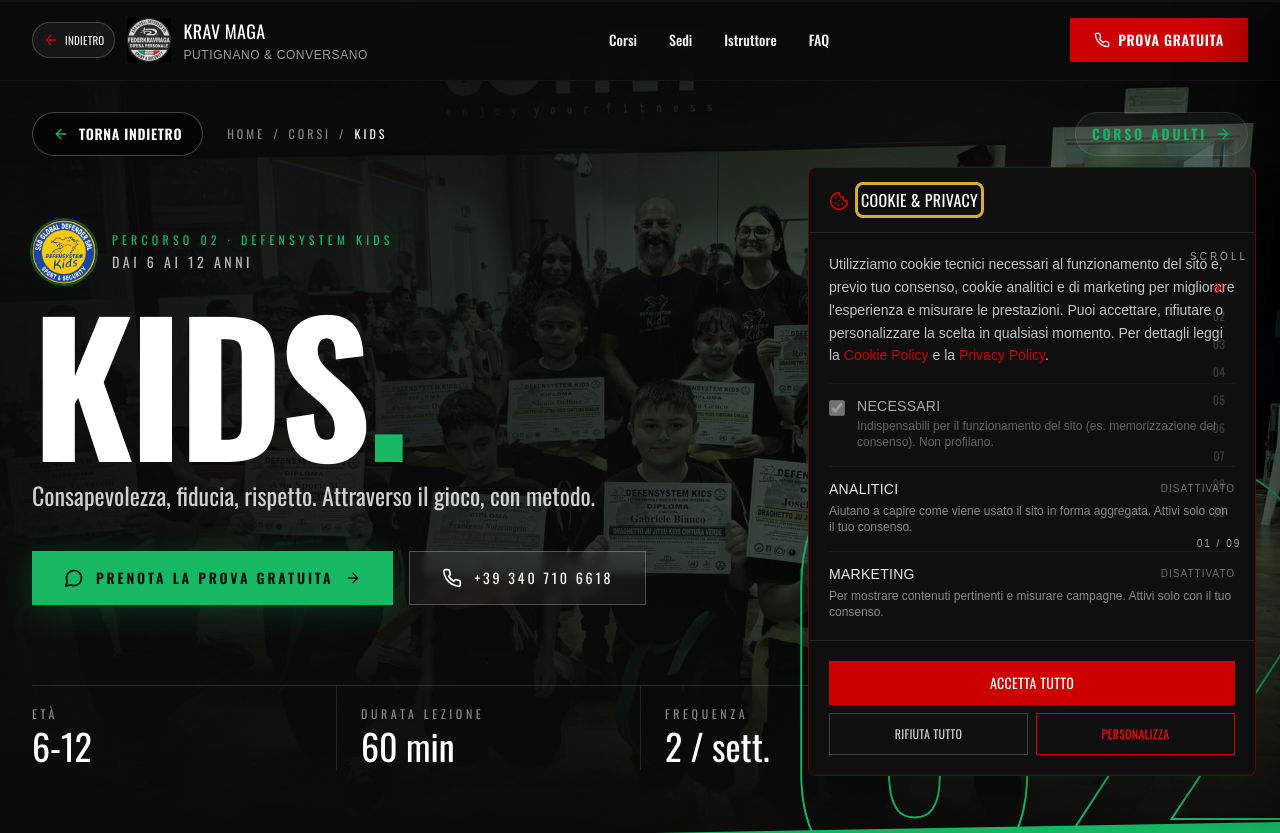
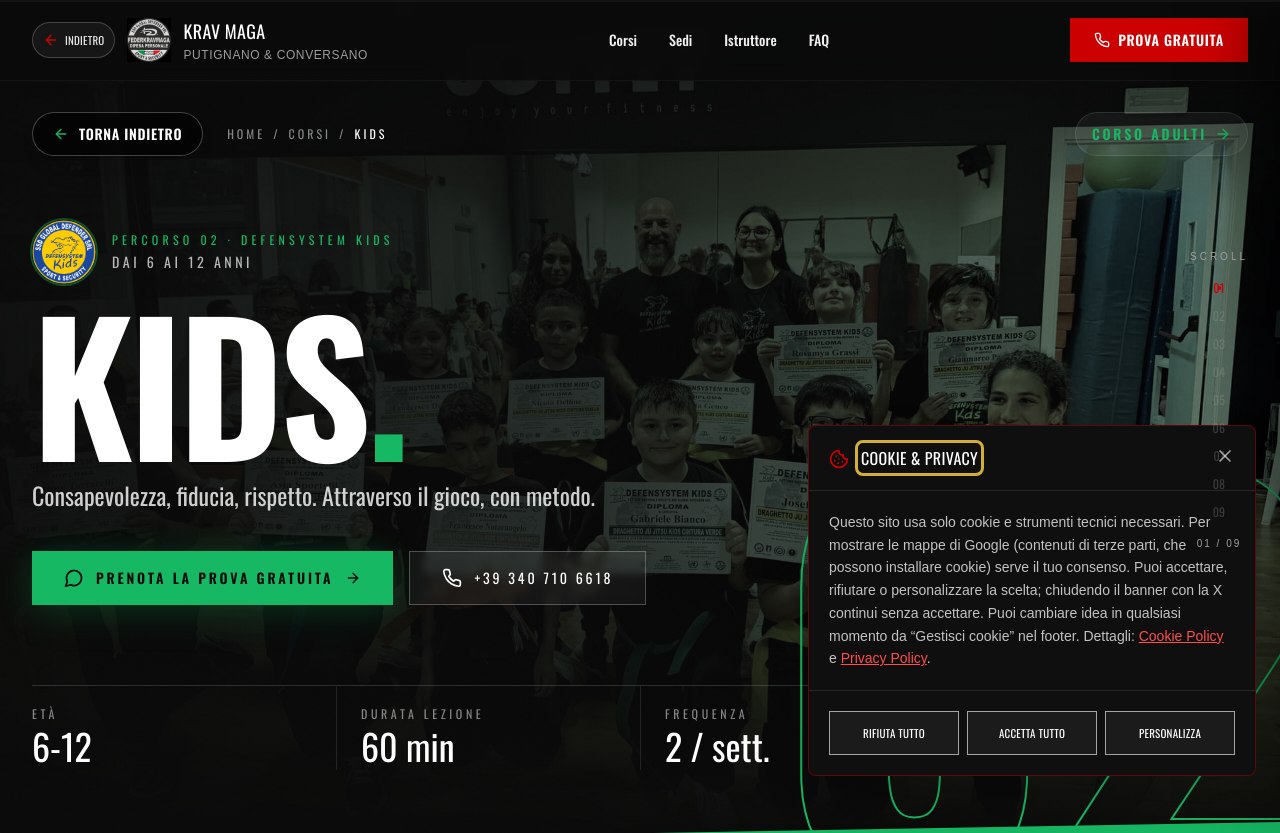
Before and after one commit to juannid92/kravmagaputignano, a Next.js app: page /corsi/kids in a window 1280 px wide. Shown: the top 833 px of the page. Built offline with nearby package versions, Linux system fonts and the light colour scheme.

Commit message:
feat(gdpr): consenso v2 con scadenza 6 mesi, blocco preventivo Google Maps, banner con pulsanti di pari evidenza

```diff
--- a/src/components/CookieConsent.tsx
+++ b/src/components/CookieConsent.tsx
@@ -7,24 +7,22 @@
 
 type Mode = "banner" | "settings";
 
+// Tutti i pulsanti di scelta hanno lo stesso stile e la stessa evidenza
+// (Linee guida Garante Privacy 10/06/2021 ed EDPB): nessun "dark pattern".
+const BTN =
+  "w-full min-h-[44px] border border-white/60 bg-white/5 hover:bg-white hover:text-black text-white font-display text-[11px] tracking-[0.15em] uppercase py-3 px-2 transition-colors";
+
 export function CookieConsent() {
   const [mode, setMode] = useState<Mode | null>(null);
-  const [analytics, setAnalytics] = useState(false);
-  const [marketing, setMarketing] = useState(false);
+  const [thirdParty, setThirdParty] = useState(false);
   const [show, setShow] = useState(false);
   const dialogRef = useRef<HTMLDivElement>(null);
 
-  // Esponi un evento globale per riaprire il pannello dal footer.
+  // Evento globale per riaprire il pannello dal footer / dalle pagine legali.
   useEffect(() => {
     function openSettings() {
       const c = readConsent();
-      if (c) {
-        setAnalytics(c.analytics);
-        setMarketing(c.marketing);
-      } else {
-        setAnalytics(false);
-        setMarketing(false);
-      }
+      setThirdParty(c ? c.thirdParty : false);
       setMode("settings");
       setShow(true);
     }
@@ -32,7 +30,7 @@
     return () => window.removeEventListener("km:open-cookie-settings", openSettings);
   }, []);
 
-  // Mostra il banner al primo mount se non c'è consenso salvato.
+  // Mostra il banner se non c'e' una scelta valida (assente o scaduta dopo 6 mesi).
   useEffect(() => {
     const c = readConsent();
     if (!c) {
@@ -41,7 +39,7 @@
     }
   }, []);
 
-  // Blocca lo scroll della pagina solo quando il pannello impostazioni è aperto a tutto schermo.
+  // Blocca lo scroll solo quando il pannello impostazioni e' aperto a tutto schermo.
   useEffect(() => {
     if (!show || mode !== "settings") return;
     const original = document.body.style.overflow;
@@ -51,9 +49,7 @@
     };
   }, [show, mode]);
 
-  // Focus trap + Escape handling. WCAG 2.1.2 / 2.4.3 / 4.1.2.
-  // Escape only closes the settings panel — the banner has explicit
-  // Accept/Reject, so users must not be able to dismiss consent by Escape.
+  // Focus trap + Escape. Nel banner Escape non fa nulla: scelta esplicita richiesta.
   useEffect(() => {
     if (!show || !mode) return;
     const dialog = dialogRef.current;
@@ -99,17 +95,17 @@
   if (!show || !mode) return null;
 
   function acceptAll() {
-    writeConsent({ analytics: true, marketing: true });
+    writeConsent({ thirdParty: true });
     setShow(false);
   }
 
   function rejectAll() {
-    writeConsent({ analytics: false, marketing: false });
+    writeConsent({ thirdParty: false });
     setShow(false);
   }
 
   function saveCustom() {
-    writeConsent({ analytics, marketing });
+    writeConsent({ thirdParty });
     setShow(false);
   }
 
@@ -142,115 +138,77 @@
               {isSettings ? "Gestisci Cookie" : "Cookie & Privacy"}
             </h2>
           </div>
-          {isSettings && (
+          {/* X: nel banner equivale a "continua senza accettare" (= rifiuta); nelle impostazioni chiude senza salvare. */}
           <button
             type="button"
-              onClick={() => setShow(false)}
-              aria-label="Chiudi"
-              className="text-white/50 hover:text-white transition-colors"
+            onClick={isSettings ? () => setShow(false) : rejectAll}
+            aria-label={isSettings ? "Chiudi" : "Chiudi e continua senza accettare"}
+            className="text-white/60 hover:text-white transition-colors"
           >
             <X className="w-5 h-5" />
           </button>
-          )}
         </div>
 
         {/* Body */}
         <div className="p-5 space-y-4 text-sm font-body text-white/75 leading-relaxed">
           <p>
-            Utilizziamo cookie tecnici necessari al funzionamento del sito e, previo tuo
-            consenso, cookie analitici e di marketing per migliorare l&apos;esperienza e
-            misurare le prestazioni. Puoi accettare, rifiutare o personalizzare la scelta
-            in qualsiasi momento. Per dettagli leggi la{" "}
-            <Link href="/cookie-policy" className="text-[#CC0000] hover:underline">
+            Questo sito usa solo cookie e strumenti tecnici necessari. Per mostrare le
+            mappe di Google (contenuti di terze parti, che possono installare cookie)
+            serve il tuo consenso. Puoi accettare, rifiutare o personalizzare la scelta;
+            chiudendo il banner con la X continui senza accettare. Puoi cambiare idea
+            in qualsiasi momento da &ldquo;Gestisci cookie&rdquo; nel footer. Dettagli:{" "}
+            <Link href="/cookie-policy" className="text-[#FF4D4D] underline hover:text-white">
               Cookie Policy
             </Link>{" "}
-            e la{" "}
-            <Link href="/privacy-policy" className="text-[#CC0000] hover:underline">
+            e{" "}
+            <Link href="/privacy-policy" className="text-[#FF4D4D] underline hover:text-white">
               Privacy Policy
             </Link>
             .
           </p>
 
+          {isSettings && (
+            <>
               <ConsentRow
                 title="Necessari"
-            description="Indispensabili per il funzionamento del sito (es. memorizzazione del consenso). Non profilano."
+                description="Indispensabili per il funzionamento del sito e per ricordare la tua scelta. Non profilano."
                 checked
                 disabled
                 onChange={() => {}}
               />
               <ConsentRow
-            title="Analitici"
-            description="Aiutano a capire come viene usato il sito in forma aggregata. Attivi solo con il tuo consenso."
-            checked={analytics}
+                title="Contenuti di terze parti (Google Maps)"
+                description="Mappe incorporate di Google: Google puo' installare cookie e trattare il tuo IP. Attivi solo con il tuo consenso."
+                checked={thirdParty}
                 disabled={false}
-            onChange={setAnalytics}
-            visible={isSettings}
+                onChange={setThirdParty}
               />
-          <ConsentRow
-            title="Marketing"
-            description="Per mostrare contenuti pertinenti e misurare campagne. Attivi solo con il tuo consenso."
-            checked={marketing}
-            disabled={false}
-            onChange={setMarketing}
-            visible={isSettings}
-          />
+              <p className="text-xs text-white/50">
+                Non usiamo cookie analitici ne' di marketing/profilazione.
+              </p>
+            </>
+          )}
         </div>
 
-        {/* Footer */}
-        <div className="p-5 border-t border-white/10 flex flex-col gap-2">
-          {isSettings ? (
-            <>
-              <button
-                type="button"
-                onClick={saveCustom}
-                className="w-full bg-[#CC0000] hover:bg-[#FF0000] text-white font-display text-sm tracking-[0.2em] uppercase py-3 transition-colors"
-              >
-                Salva preferenze
-              </button>
-              <div className="flex gap-2">
-                <button
-                  type="button"
-                  onClick={rejectAll}
-                  className="flex-1 border border-white/20 hover:border-white/40 text-white/80 hover:text-white font-display text-xs tracking-[0.2em] uppercase py-3 transition-colors"
-                >
+        {/* Footer: pulsanti di pari evidenza */}
+        <div className="p-5 border-t border-white/10">
+          <div className="grid grid-cols-1 min-[480px]:grid-cols-3 gap-2">
+            <button type="button" onClick={rejectAll} className={BTN}>
               Rifiuta tutto
             </button>
-                <button
-                  type="button"
-                  onClick={acceptAll}
-                  className="flex-1 border border-[#CC0000] text-[#FF0000] hover:bg-[#CC0000] hover:text-white font-display text-xs tracking-[0.2em] uppercase py-3 transition-colors"
-                >
+            <button type="button" onClick={acceptAll} className={BTN}>
               Accetta tutto
             </button>
-              </div>
-            </>
+            {isSettings ? (
+              <button type="button" onClick={saveCustom} className={BTN}>
+                Salva scelta
+              </button>
             ) : (
-            <>
-              <button
-                type="button"
-                onClick={acceptAll}
-                className="w-full bg-[#CC0000] hover:bg-[#FF0000] text-white font-display text-sm tracking-[0.2em] uppercase py-3 transition-colors"
-              >
-                Accetta tutto
-              </button>
-              <div className="flex gap-2">
-                <button
-                  type="button"
-                  onClick={rejectAll}
-                  className="flex-1 border border-white/20 hover:border-white/40 text-white/80 hover:text-white font-display text-xs tracking-[0.2em] uppercase py-3 transition-colors"
-                >
-                  Rifiuta tutto
-                </button>
-                <button
-                  type="button"
-                  onClick={() => setMode("settings")}
-                  className="flex-1 border border-[#CC0000] text-[#FF0000] hover:bg-[#CC0000] hover:text-white font-display text-xs tracking-[0.2em] uppercase py-3 transition-colors"
-                >
+              <button type="button" onClick={() => setMode("settings")} className={BTN}>
                 Personalizza
               </button>
+            )}
           </div>
-            </>
-          )}
         </div>
       </div>
     </div>
@@ -263,29 +221,13 @@
   checked,
   disabled,
   onChange,
-  visible = true,
 }: {
   title: string;
   description: string;
   checked: boolean;
   disabled: boolean;
   onChange: (v: boolean) => void;
-  visible?: boolean;
 }) {
-  if (!visible) {
-    return (
-      <div className="border-t border-white/5 pt-3">
-        <div className="flex items-center justify-between mb-1">
-          <span className="font-display text-sm uppercase tracking-wider text-white/90">{title}</span>
-          <span className="text-[10px] uppercase tracking-widest text-white/40">
-            {checked ? "Attivo" : "Disattivato"}
-          </span>
-        </div>
-        <p className="text-xs text-white/50">{description}</p>
-      </div>
-    );
-  }
-
   return (
     <label
       className={`flex items-start gap-3 border-t border-white/5 pt-3 ${
@@ -303,7 +245,7 @@
         <span className="block font-display text-sm uppercase tracking-wider text-white/90">
           {title}
         </span>
-        <span className="block text-xs text-white/50 mt-0.5">{description}</span>
+        <span className="block text-xs text-white/60 mt-0.5">{description}</span>
       </span>
     </label>
   );
--- /dev/null
+++ b/src/components/CookieSettingsButton.tsx
@@ -0,0 +1,16 @@
+"use client";
+
+import { openCookieSettings } from "@/components/CookieConsent";
+
+/** Pulsante da usare nelle pagine legali per riaprire le preferenze cookie. */
+export function CookieSettingsButton({ label = "Gestisci preferenze cookie" }: { label?: string }) {
+  return (
+    <button
+      type="button"
+      onClick={openCookieSettings}
+      className="inline-flex min-h-[44px] items-center border border-[#CC0000] px-5 py-2 font-display text-xs uppercase tracking-[0.2em] text-white transition-colors hover:bg-[#CC0000]"
+    >
+      {label}
+    </button>
+  );
+}
```
Also changed, not shown: src/components/MapEmbed.tsx (added, +103 -0 lines), src/lib/consent.ts (+36 -16 lines). Lines whose indentation alone changed are shown as unchanged.
